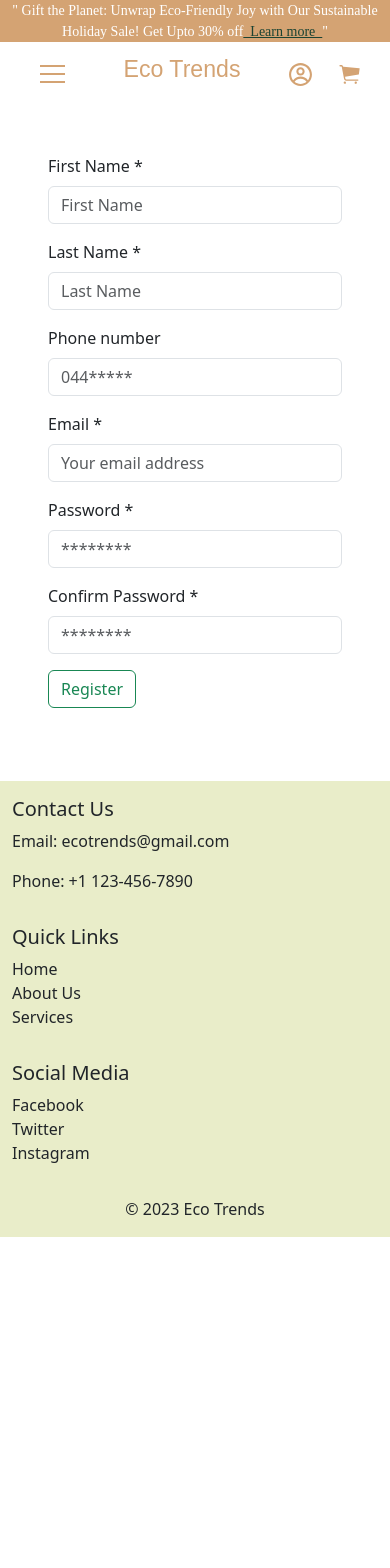
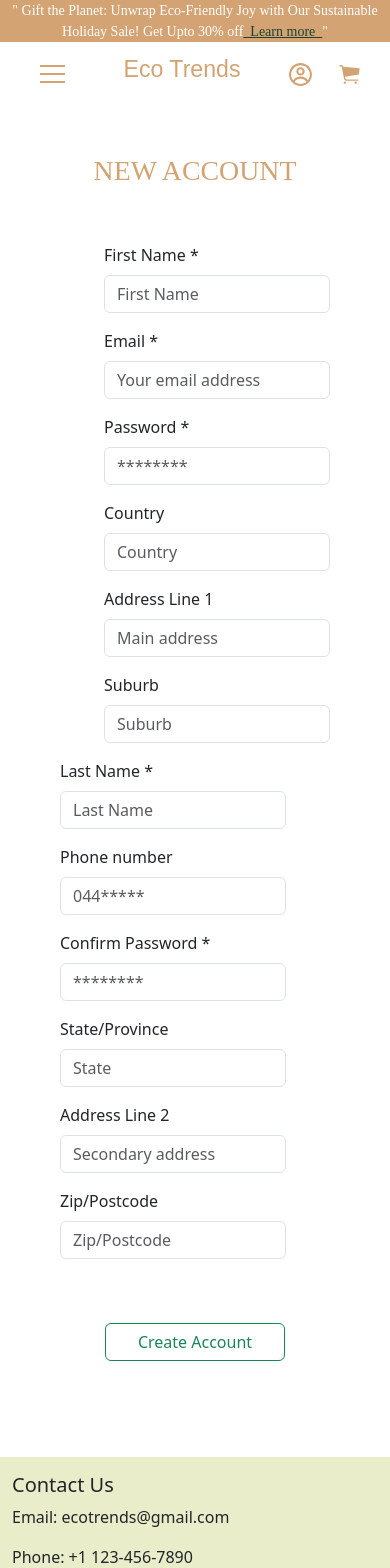
Before and after one commit to shivamaharjan/eco-trends-e-commerce-app, a React (Create React App) app: page /register in a window 390 px wide. Shown: the top 1568 px of the page. Before the commit the page ends 1237 px from the top, so only its background shows below. Built offline with nearby package versions, Linux system fonts and the light colour scheme; no server answers.

Commit message:
more css // next hamburger

```diff
--- a/src/components/home/LandingPage.js
+++ b/src/components/home/LandingPage.js
@@ -26,7 +26,8 @@ function LandingPage() {
                 }}
               >
                 Shop the Change,
-                <br /> Style with Purpose
+                <br />
+                Style with Purpose
               </StyledText>
               <StyledDINBoldText
                 style={{
@@ -36,7 +37,7 @@ function LandingPage() {
 
                 }}
               >
-                EcoTrends.
+                EcoTrends
               </StyledDINBoldText>
             </ResponsiveContainer>
           </div>
--- a/src/pages/auth/Login.js
+++ b/src/pages/auth/Login.js
@@ -67,19 +67,13 @@ function Login() {
           <StyledText>
             <Row>
               {/* Login Form */}
-              <Col className="login-form">
+              <Col xs={12} md={6} className="mb-4">
                 <Form onSubmit={handleOnSubmit}>
-                  {inputs.map((input) => {
-                    return (
-                      <div style={{ marginBottom: "30px" }}>
-                        <CustomInput
-                          onChange={handleOnChange}
-                          key={input.label}
-                          {...input}
-                        />
-                      </div>
-                    );
-                  })}
+                  {inputs.map((input) => (
+                    <div key={input.label} className="mb-3">
+                      <CustomInput onChange={handleOnChange} {...input} />
+                    </div>
+                  ))}
                   <Button
                     type="submit"
                     style={{
@@ -87,10 +81,11 @@ function Login() {
                       backgroundColor: "#d4a373",
                       color: "white",
                     }}
+                    className="mb-3"
                   >
                     Sign in
                   </Button>
-                  &nbsp;&nbsp;
+                  <span>&nbsp;&nbsp;</span>
                   <Link to="/forget-password" className="link-color">
                     Forget Your Password?
                   </Link>
@@ -98,24 +93,24 @@ function Login() {
               </Col>
 
               {/* SignUp Form */}
-              <Col className="signup-box">
-                <div className="box p-3">
+              <Col xs={12} md={6} className="mb-4">
+                <div className="signup-box p-3">
                   <StyledDINBoldText>
-                    <p className="text-color">New Customer?</p>
+                    <h5 className="text-color">New Customer?</h5>
                   </StyledDINBoldText>
+
                   <StyledText>
-                    <p>Create an account with us and,</p>
+                    <p className="mb-0">Create an account with us and,</p>
                     <ul>
-                      <li> Check out faster</li>
-                      <li>Save multiple shipping address</li>
+                      <li>Check out faster</li>
+                      <li>Save multiple shipping addresses</li>
                       <li>Access your order history</li>
                       <li>Track new orders</li>
                     </ul>
                   </StyledText>
                   <Link
                     to="/register"
-                    className="d-flex justify-content-center nav-link"
-
+                    className="d-flex justify-content-center nav-link mb-3"
                   >
                     <Button
                       style={{
@@ -124,7 +119,7 @@ function Login() {
                         color: "white",
                       }}
                     >
-                      Sign up
+                      Create Account
                     </Button>
                   </Link>
                 </div>
--- a/src/pages/auth/Register.js
+++ b/src/pages/auth/Register.js
@@ -1,5 +1,5 @@
 import React, { useEffect, useState } from "react";
-import { Button, Form } from "react-bootstrap";
+import { Button, Col, Container, Form, Row } from "react-bootstrap";
 import { useDispatch, useSelector } from "react-redux";
 
 import { useNavigate } from "react-router-dom";
@@ -8,6 +8,7 @@ import Footer from "../../components/layout/Footer";
 import Header from "../../components/layout/Header";
 import { createUserAction } from "../../redux/auth/userAction";
 import { toast } from "react-toastify";
+import { StyledText } from "../../TextStyles";
 
 const inputs = [
   {
@@ -15,20 +16,6 @@ const inputs = [
     name: "fName",
     type: "text",
     placeholder: "First Name",
-    required: true,
-  },
-  {
-    label: "Last Name *",
-    name: "lName",
-    type: "text",
-    placeholder: "Last Name",
-    required: true,
-  },
-  {
-    label: "Phone number",
-    name: "phone",
-    type: "number",
-    placeholder: "044*****",
     required: true,
   },
   {
@@ -47,12 +34,65 @@ const inputs = [
     minLength: 6,
   },
   {
+    label: "Country",
+    name: "country",
+    type: "text",
+    placeholder: "Country",
+  },
+  {
+    label: "Address Line 1",
+    name: "address1",
+    type: "text",
+    placeholder: "Main address",
+  },
+  {
+    label: "Suburb",
+    name: "suburb",
+    type: "text",
+    placeholder: "Suburb",
+  },
+];
+
+const inputs2 = [
+  {
+    label: "Last Name *",
+    name: "lName",
+    type: "text",
+    placeholder: "Last Name",
+    required: true,
+  },
+  {
+    label: "Phone number",
+    name: "phone",
+    type: "number",
+    placeholder: "044*****",
+  },
+  {
     label: "Confirm Password *",
     name: "confirmPassword",
     type: "password",
     placeholder: "********",
     required: true,
     minLength: 6,
+  },
+  {
+    label: "State/Province",
+    name: "state",
+    type: "text",
+    placeholder: "State",
+  },
+
+  {
+    label: "Address Line 2",
+    name: "address2",
+    type: "text",
+    placeholder: "Secondary address",
+  },
+  {
+    label: "Zip/Postcode",
+    name: "zip",
+    type: "text",
+    placeholder: "Zip/Postcode",
   },
 ];
 
@@ -92,8 +132,15 @@ function Register() {
   return (
     <div>
       <Header />
-      <div className="main p-5">
+      <div className="main mt-5">
+        <Container>
+          <StyledText>
+            <h1 className="text-color text-center ">NEW ACCOUNT</h1>
+          </StyledText>
+
           <Form onSubmit={handleOnSubmit}>
+            <Row className="pt-5 ps-5 pe-5">
+              <Col className="ms-5 ps-2">
                 {inputs.map((input) => {
                   return (
                     <CustomInput
@@ -103,11 +150,30 @@ function Register() {
                     />
                   );
                 })}
-
-          <Button variant="outline-success" type="submit">
-            Register
+              </Col>
+              <Col className="pe-2 me-5">
+                {inputs2.map((input) => {
+                  return (
+                    <CustomInput
+                      key={input.label}
+                      {...input}
+                      onChange={handleOnChange}
+                    />
+                  );
+                })}
+              </Col>
+            </Row>
+            <div className="d-flex justify-content-center align-items-center p-5 mb-5">
+              <Button
+                style={{ width: "180px" }}
+                variant="outline-success"
+                type="submit"
+              >
+                Create Account
               </Button>
+            </div>
           </Form>
+        </Container>
       </div>
       <Footer />
     </div>
```
Lines whose indentation alone changed are shown as unchanged.
